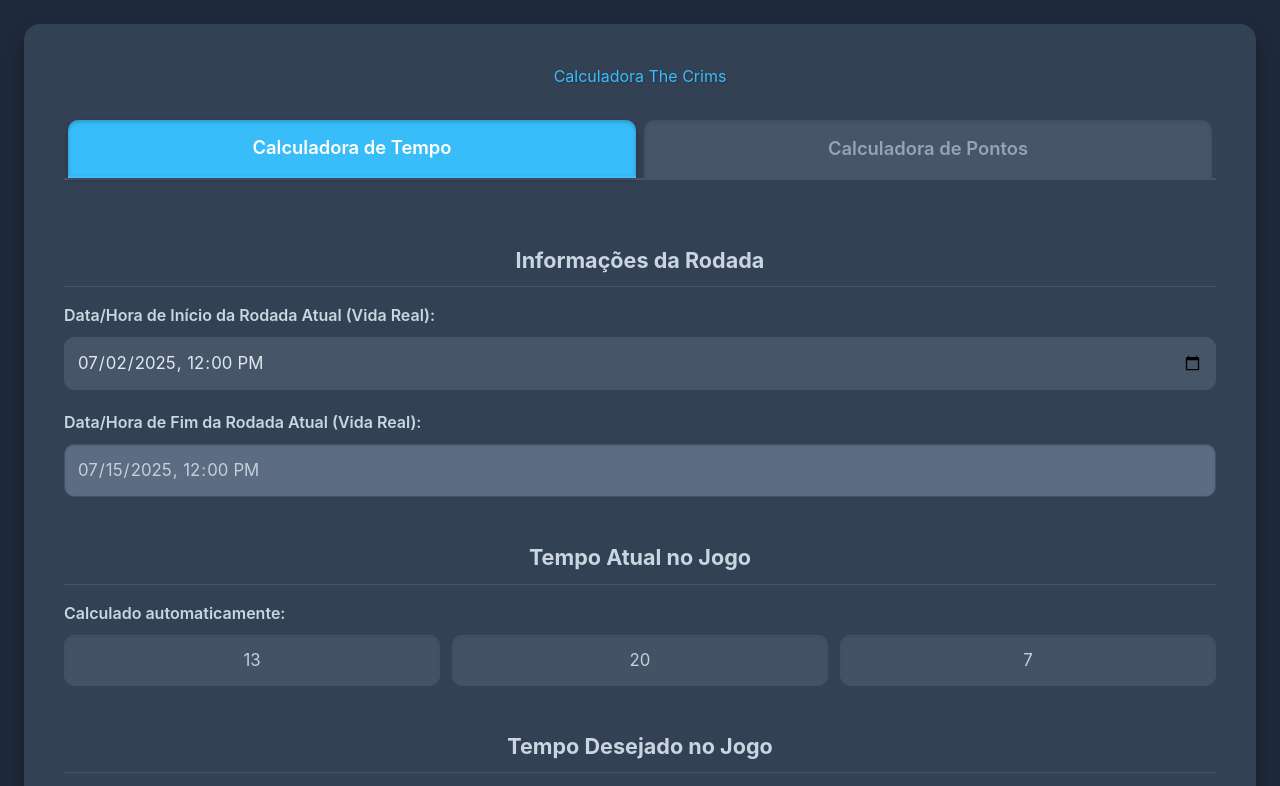
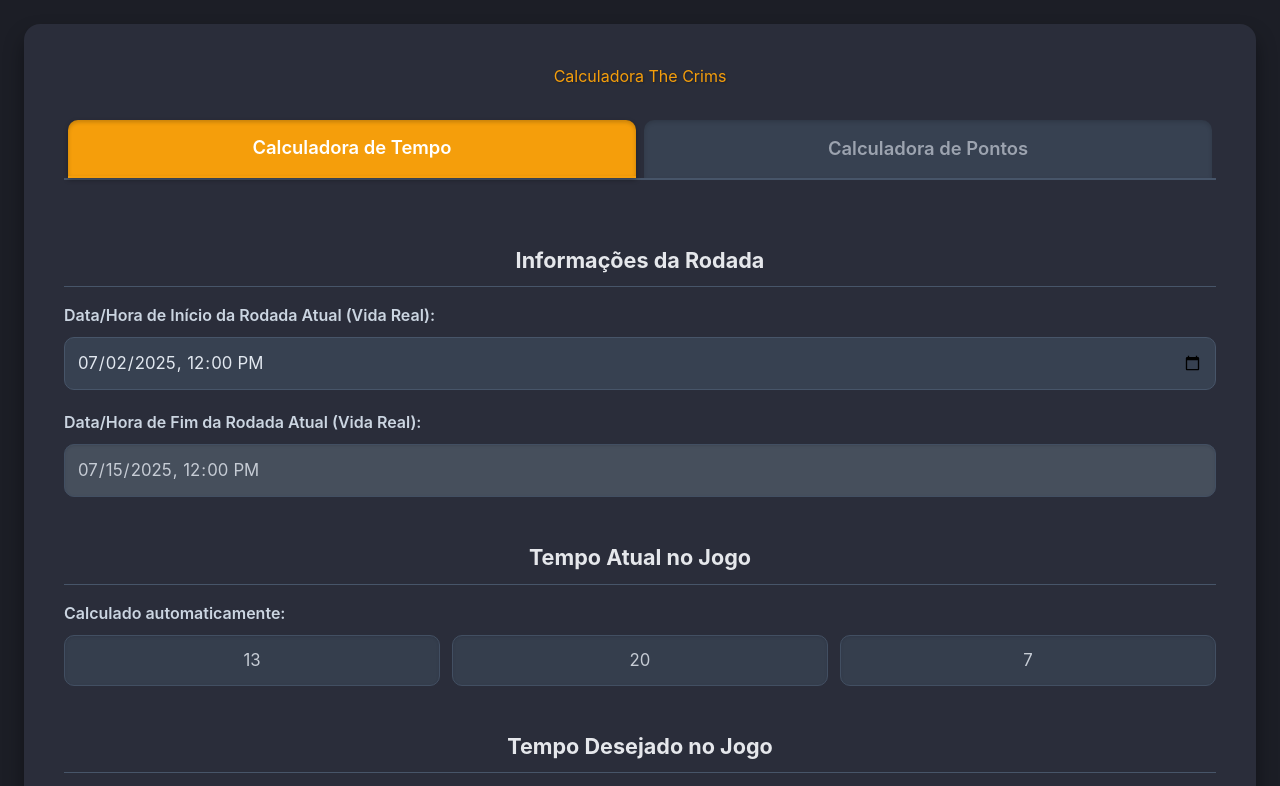
Before and after one commit to bernardotraad/the-crims-calculator, a plain HTML site: page index.html in a window 1280 px wide. Shown: the top 786 px of the page. Drawn offline with nearby package versions, Linux system fonts and the light colour scheme.

Commit message:
Update index.html

```diff
--- a/index.html
+++ b/index.html
@@ -10,8 +10,8 @@
         /* Estilos base para o corpo da página */
         body {
             font-family: 'Inter', sans-serif; /* Usando a fonte Inter */
-            background-color: #1e293b; /* Fundo escuro (slate-900) */
-            color: #e2e8f0; /* Texto claro */
+            background-color: #1c1e26; /* Fundo muito escuro, quase preto azulado */
+            color: #e2e8f0; /* Texto claro (slate-200) */
             display: flex;
             justify-content: center;
             align-items: center;
@@ -23,10 +23,10 @@
 
         /* Estilização do container principal */
         .container {
-            background-color: #334155; /* Azul-acinzentado mais escuro (slate-700) */
+            background-color: #2a2d3a; /* Azul-acinzentado escuro (similar a slate-900) */
             padding: 2.5rem; /* Preenchimento generoso */
             border-radius: 1rem; /* Cantos mais arredondados */
-            box-shadow: 0 12px 20px rgba(0, 0, 0, 0.3); /* Sombra mais pronunciada */
+            box-shadow: 0 12px 20px rgba(0, 0, 0, 0.4); /* Sombra mais pronunciada */
             max-width: 650px; /* Largura máxima ligeiramente maior para desktop */
             width: 100%;
             text-align: center;
@@ -40,8 +40,8 @@
             font-size: 2.5rem; /* Título ainda maior para impacto */
             font-weight: 800; /* Extra negrito */
             margin-bottom: 1.25rem;
-            color: #38bdf8; /* Azul mais vibrante (sky-400) */
-            text-shadow: 1px 1px 2px rgba(0,0,0,0.2); /* Sombra de texto sutil */
+            color: #f59e0b; /* Âmbar vibrante (amber-500) */
+            text-shadow: 1px 1px 2px rgba(0,0,0,0.3); /* Sombra de texto sutil */
         }
 
         /* Estilização da navegação por abas */
@@ -54,8 +54,8 @@
 
         /* Estilização dos botões de aba */
         .tab-button {
-            background-color: #475569; /* Fundo do botão (slate-600) */
-            color: #94a3b8; /* Cor de texto mais suave (slate-400) */
+            background-color: #374151; /* Fundo do botão (slate-700) */
+            color: #9ca3af; /* Cor de texto mais suave (slate-400) */
             padding: 0.875rem 1.5rem; /* Preenchimento aumentado */
             border: none;
             border-radius: 0.625rem 0.625rem 0 0; /* Cantos superiores mais arredondados */
@@ -66,17 +66,17 @@
             margin: 0 0.25rem; /* Margem maior entre os botões */
             flex-grow: 1;
             text-align: center;
-            box-shadow: inset 0 2px 4px rgba(0,0,0,0.1); /* Sombra interna sutil */
+            box-shadow: inset 0 2px 4px rgba(0,0,0,0.15); /* Sombra interna sutil */
         }
         .tab-button:hover {
-            background-color: #64748b; /* Fundo do botão no hover (slate-500) */
+            background-color: #4b5563; /* Fundo do botão no hover (slate-600) */
             color: white;
         }
         .tab-button.active {
-            background-color: #38bdf8; /* Azul vibrante para aba ativa (sky-400) */
+            background-color: #f59e0b; /* Âmbar vibrante para aba ativa (amber-500) */
             color: white;
-            border-bottom: 2px solid #38bdf8;
-            box-shadow: inset 0 2px 4px rgba(0,0,0,0.2), 0 2px 5px rgba(0,0,0,0.2); /* Sombra mais proeminente */
+            border-bottom: 2px solid #f59e0b;
+            box-shadow: inset 0 2px 4px rgba(0,0,0,0.2), 0 2px 5px rgba(0,0,0,0.3); /* Sombra mais proeminente */
         }
 
         /* Estilização do conteúdo das abas */
@@ -94,7 +94,7 @@
         .section-title {
             font-size: 1.35rem; /* Título de seção ligeiramente maior */
             font-weight: 700; /* Mais negrito */
-            color: #cbd5e1; /* Cinza claro (slate-300) */
+            color: #e5e7eb; /* Cinza claro (gray-200) */
             margin-bottom: 1rem;
             border-bottom: 1px solid #475569; /* Borda inferior (slate-600) */
             padding-bottom: 0.625rem;
@@ -124,17 +124,21 @@
             padding: 0.75rem; /* Preenchimento maior */
             border-radius: 0.625rem; /* Cantos mais arredondados */
             border: 1px solid #475569; /* Borda (slate-600) */
-            background-color: #475569; /* Fundo (slate-600) */
-            color: #e2e8f0;
+            background-color: #374151; /* Fundo (slate-700) */
+            color: #e2e8f0; /* Texto claro por padrão */
             font-size: 1.05rem; /* Fonte ligeiramente maior */
             text-align: center;
             -moz-appearance: textfield;
             transition: border-color 0.2s ease, box-shadow 0.2s ease;
         }
+        /* Cor do texto para inputs numéricos na calculadora de pontos */
+        #totalPoints {
+            color: #000000; /* Texto preto para melhor legibilidade */
+        }
         .time-inputs input[type="number"]:focus,
         .points-inputs input[type="number"]:focus {
-            border-color: #38bdf8; /* Borda azul no foco (sky-400) */
-            box-shadow: 0 0 0 2px rgba(56, 189, 248, 0.5); /* Sombra de foco azul */
+            border-color: #f59e0b; /* Borda âmbar no foco (amber-500) */
+            box-shadow: 0 0 0 2px rgba(245, 158, 11, 0.5); /* Sombra de foco âmbar */
             outline: none;
         }
         /* Esconde setas em inputs numéricos para Chrome/Safari */
@@ -153,21 +157,21 @@
             padding: 0.75rem; /* Preenchimento maior */
             border-radius: 0.625rem; /* Cantos mais arredondados */
             border: 1px solid #475569; /* Borda (slate-600) */
-            background-color: #475569; /* Fundo (slate-600) */
-            color: #e2e8f0;
+            background-color: #374151; /* Fundo (slate-700) */
+            color: #e2e8f0; /* Texto claro por padrão */
             font-size: 1.05rem;
             transition: border-color 0.2s ease, box-shadow 0.2s ease;
         }
         input[type="datetime-local"]:focus,
         select:focus {
-            border-color: #38bdf8;
-            box-shadow: 0 0 0 2px rgba(56, 189, 248, 0.5);
+            border-color: #f59e0b;
+            box-shadow: 0 0 0 2px rgba(245, 158, 11, 0.5);
             outline: none;
         }
 
         /* Estilização de inputs somente leitura */
         input[readonly] {
-            background-color: #64748b; /* Fundo mais escuro para readonly (slate-500) */
+            background-color: #4b5563; /* Fundo mais escuro para readonly (slate-600) */
             cursor: default;
             opacity: 0.85; /* Levemente mais opaco */
             box-shadow: inset 0 1px 3px rgba(0,0,0,0.1); /* Sombra interna para readonly */
@@ -184,7 +188,7 @@
         /* Estilização geral de botões */
         button {
             flex: 1 1 calc(50% - 0.625rem); /* Dois botões por linha */
-            background-color: #38bdf8; /* Azul (sky-400) */
+            background-color: #f59e0b; /* Âmbar (amber-500) */
             color: white;
             padding: 0.875rem 1.75rem; /* Preenchimento generoso */
             border-radius: 0.625rem; /* Cantos mais arredondados */
@@ -193,16 +197,16 @@
             border: none;
             cursor: pointer;
             transition: background-color 0.3s ease, transform 0.1s ease, box-shadow 0.2s ease;
-            box-shadow: 0 4px 6px rgba(0,0,0,0.1); /* Sombra sutil no botão */
+            box-shadow: 0 4px 6px rgba(0,0,0,0.2); /* Sombra sutil no botão */
         }
         button:hover {
-            background-color: #0ea5e9; /* Azul mais escuro no hover (sky-500) */
+            background-color: #d97706; /* Âmbar mais escuro no hover (amber-600) */
             transform: translateY(-3px); /* Efeito de elevação maior */
-            box-shadow: 0 6px 10px rgba(0,0,0,0.2);
+            box-shadow: 0 6px 10px rgba(0,0,0,0.3);
         }
         button:active {
             transform: translateY(0);
-            box-shadow: 0 2px 4px rgba(0,0,0,0.1); /* Sombra menor ao clicar */
+            box-shadow: 0 2px 4px rgba(0,0,0,0.15); /* Sombra menor ao clicar */
         }
 
         /* Estilização específica do botão de redefinir */
@@ -250,7 +254,7 @@
         }
         .attribute-label {
             font-weight: 600;
-            color: #cbd5e1; /* Cinza claro (slate-300) */
+            color: #e2e8f0; /* Texto claro (slate-200) */
         }
         .attribute-value {
             color: #22c55e; /* Verde (green-500) */
```
